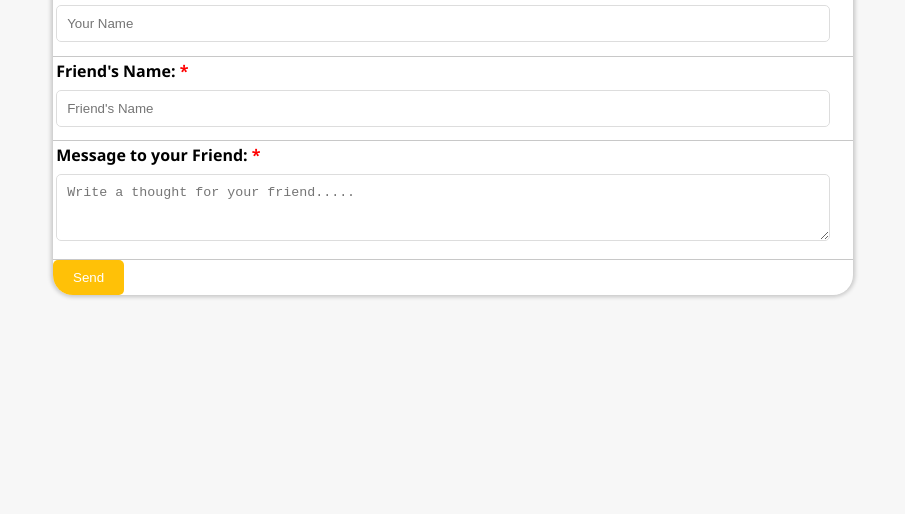
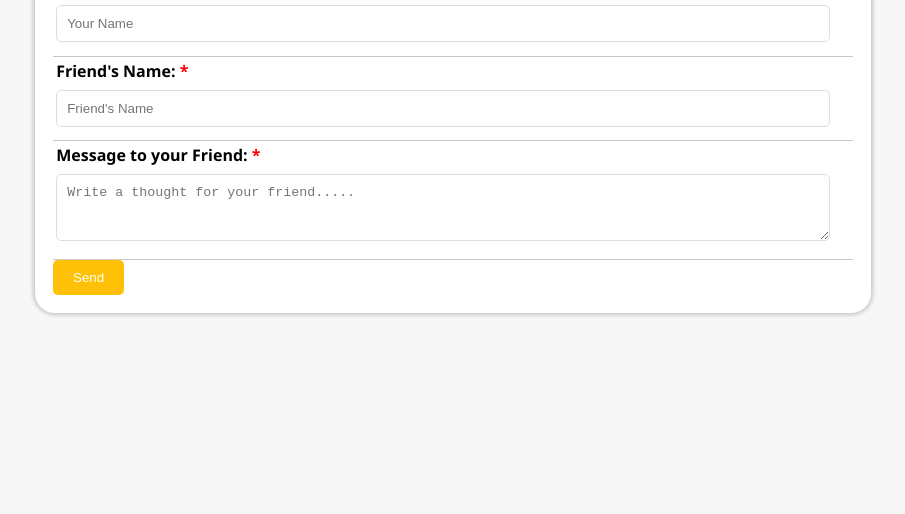
Before and after one commit to sumitk009/Friends, a plain HTML site: page index.html in a window 1280 px wide. Shown: the part 286-800 px from the top of the page, without its empty margins (187-1092 px from the left). Drawn offline with Linux system fonts and the light colour scheme.

Commit message:
Update index.html

```diff
--- a/index.html
+++ b/index.html
@@ -17,10 +17,12 @@
     }
     .container {
         width: 100vh;
+        padding: 1.1rem;
         background: #fff;
         border-radius: 20px;
         box-shadow: 0 0 4px 2px rgba(0, 0, 0, 0.2);
         overflow: hidden;
+
     }
     .form-header {
         background: #ffc107;
```
